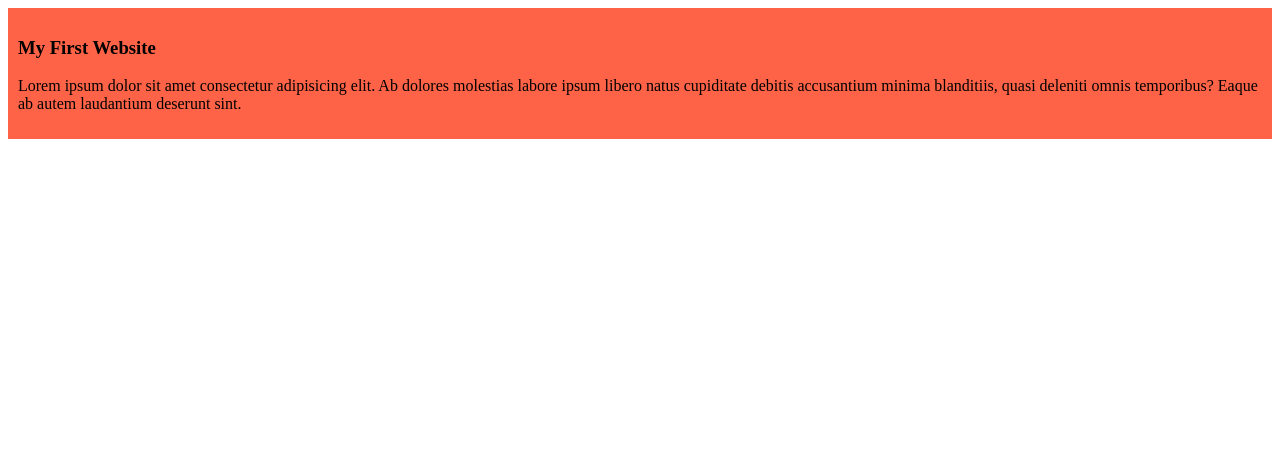
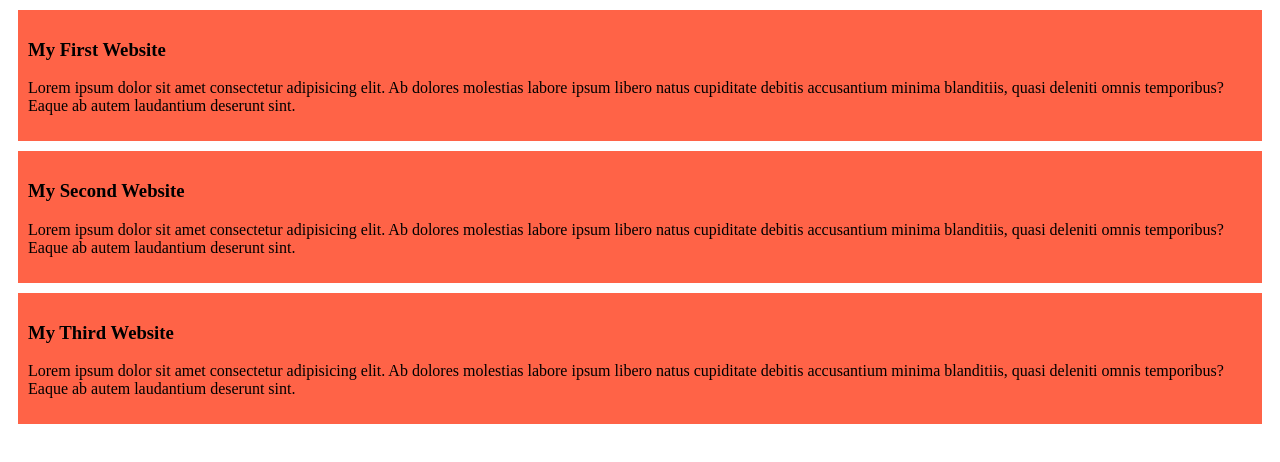
Before and after one commit to pritom604/my-simple-website, a plain HTML site: page index.html in a window 1280 px wide. Drawn offline with Linux system fonts and the light colour scheme.

Commit message:
added the second and third blog

```diff
--- a/index.html
+++ b/index.html
@@ -12,5 +12,15 @@
 
         <p>Lorem ipsum dolor sit amet consectetur adipisicing elit. Ab dolores molestias labore ipsum libero natus cupiditate debitis accusantium minima blanditiis, quasi deleniti omnis temporibus? Eaque ab autem laudantium deserunt sint.</p>
     </div>
+    <div>
+        <h3>My Second Website</h3>
+
+        <p>Lorem ipsum dolor sit amet consectetur adipisicing elit. Ab dolores molestias labore ipsum libero natus cupiditate debitis accusantium minima blanditiis, quasi deleniti omnis temporibus? Eaque ab autem laudantium deserunt sint.</p>
+    </div>
+    <div>
+        <h3>My Third Website</h3>
+
+        <p>Lorem ipsum dolor sit amet consectetur adipisicing elit. Ab dolores molestias labore ipsum libero natus cupiditate debitis accusantium minima blanditiis, quasi deleniti omnis temporibus? Eaque ab autem laudantium deserunt sint.</p>
+    </div>
 </body>
 </html>
--- a/styless/blog.css
+++ b/styless/blog.css
@@ -1,4 +1,5 @@
 div{
     background-color: tomato;
     padding: 10px;
+    margin: 10px;
 }
```
